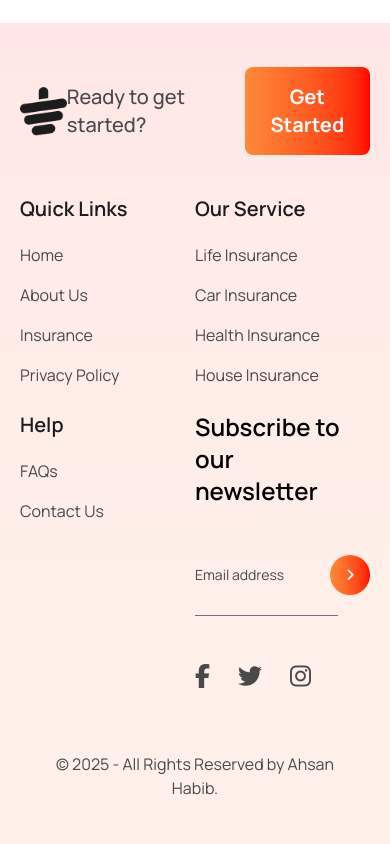
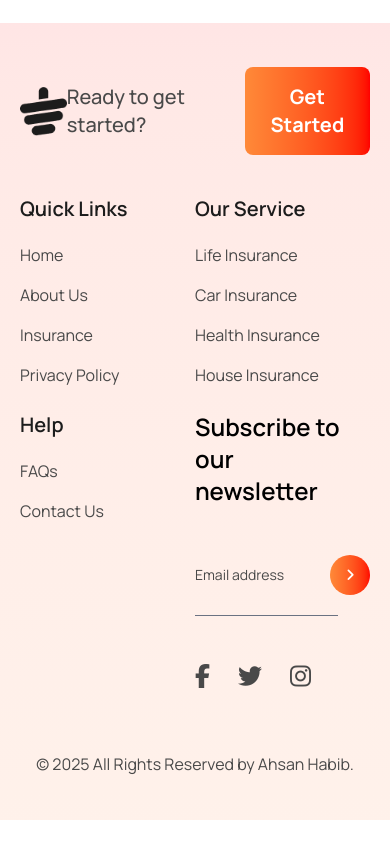
Before and after one commit to bdahsan1999wd/tea-house-landing-page, a website: page src/index.html in a window 390 px wide. Shown: the part 6533-7377 px from the top of the page. After the commit the page ends 7353 px from the top, so only its background shows below. Drawn offline with Linux system fonts and the light colour scheme.

Commit message:
add JavaScript to display creation-to-current year range dynamically

```diff
--- a/src/index.html
+++ b/src/index.html
@@ -409,13 +409,39 @@
             </div>
 
             <!----- Copyright Text Added ----->
-            <p class="text-center mt-16 text-tertiary px-4 sm:px-0"> &copy; 2025 - All Rights Reserved by Ahsan Habib.
+            <p class="text-center mt-16 text-tertiary px-4 sm:px-0"> &copy; <span id="year-range"></span> All Rights
+                Reserved by Ahsan Habib.
             </p>
 
         </section>
 
     </footer>
 
+    <!----- JavaScript Added Create to Current Dynamic Year Update----->
+    <script>
+
+        // -----Website launch year-----
+        const createdYear = 2025;
+
+        // -----Get the current year from the system-----
+        const currentYear = new Date().getFullYear();
+
+        // -----Initialize the year range string-----
+        let yearRange = "";
+
+        // -----If the website was created this year, show only that year Otherwise, show a range like "2025–2026"-----
+        if (createdYear === currentYear) {
+            yearRange = `${createdYear}`;
+        }
+        else {
+            yearRange = `${createdYear}-${currentYear}`;
+        }
+
+        // -----Update the year range into the footer span with ID "year-range"-----
+        document.getElementById("year-range").textContent = yearRange;
+
+    </script>
+
 </body>
 
 </html>
```
Also changed, not shown: src/output.css.
